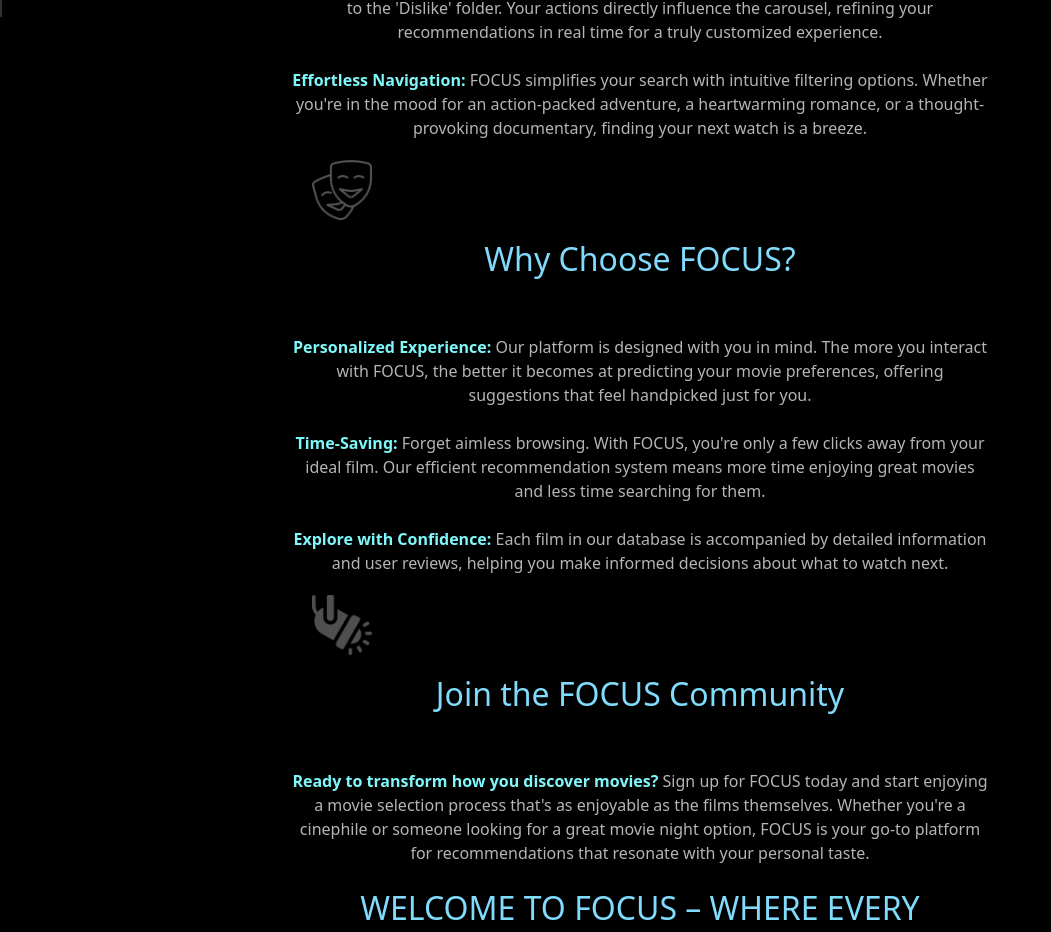
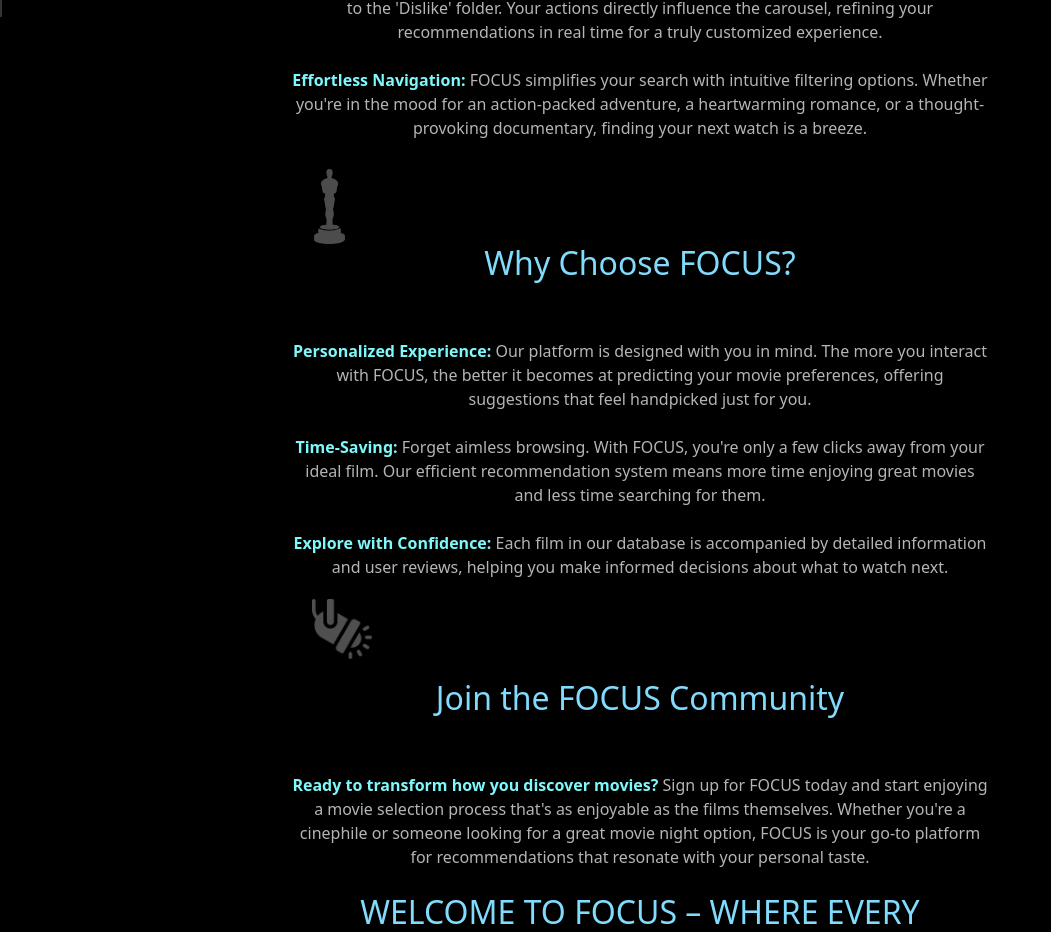
Before and after one commit to Memoryman2022/Project-2, a React (Vite) app: page /about in a window 1280 px wide. Shown: the part 855-1787 px from the top of the page, without its empty margins (0-1051 px from the left). Built offline with nearby package versions, Linux system fonts and the light colour scheme; no server answers.

Commit message:
small styles

```diff
--- a/src/App.css
+++ b/src/App.css
@@ -249,9 +249,9 @@ nav {
 }
 
 .images-left {
-  width: 100px;
+  width: 75px;
   display: flex;
-  padding: 20px;
+  padding-top: 29px;
 }
 .images-right {
   width: 100px;
@@ -319,11 +319,12 @@ nav {
 
 .movieCard {
   border: 1px solid grey;
-  border-radius: 10px;
-  box-shadow: 1px 1px 20px white;
+  border-radius: 5px;
+  box-shadow: 0px 0px 2px rgb(51, 255, 255);
   width: 120px;
   height: 20vh;
   margin: 5px;
+  color: #a8a8a8;
 }
 
 .movieCard img {
@@ -334,7 +335,6 @@ nav {
 }
 .movieCard h6 {
   margin: 2px;
-  text-shadow: 1px 1px 15px white;
 }
 
 .total-movies select {
--- a/src/pages/About.jsx
+++ b/src/pages/About.jsx
@@ -2,7 +2,7 @@ import React from "react";
 import { Link } from "react-router-dom";
 import faces from "../assets/cinema.png";
 import clapper from "../assets/clapperboard.png";
-import filmroll from "../assets/film-roll.png";
+import oscar from "../assets/oscars.png";
 import spotlight from "../assets/spotlight.png";
 function About() {
   return (
@@ -42,7 +42,7 @@ function About() {
         search with intuitive filtering options. Whether you're in the mood for
         an action-packed adventure, a heartwarming romance, or a
         thought-provoking documentary, finding your next watch is a breeze.
-        <img className="images-left" src={faces} alt="faces" />
+        <img className="images-left" src={oscar} alt="faces" />
         <h2>Why Choose FOCUS?</h2>
         <br />
         <br />
@@ -59,7 +59,7 @@ function About() {
         <strong>Explore with Confidence:</strong> Each film in our database is
         accompanied by detailed information and user reviews, helping you make
         informed decisions about what to watch next.
-        <img className="images-left" src={spotlight} alt="spotlight" />
+        <img className="images-right" src={spotlight} alt="spotlight" />
         <h2>Join the FOCUS Community</h2>
         <br />
         <br />
```
